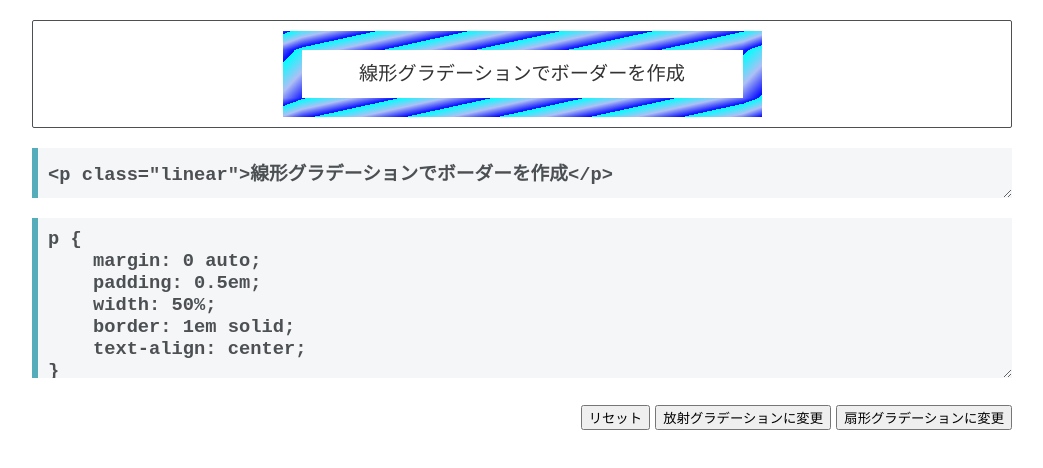
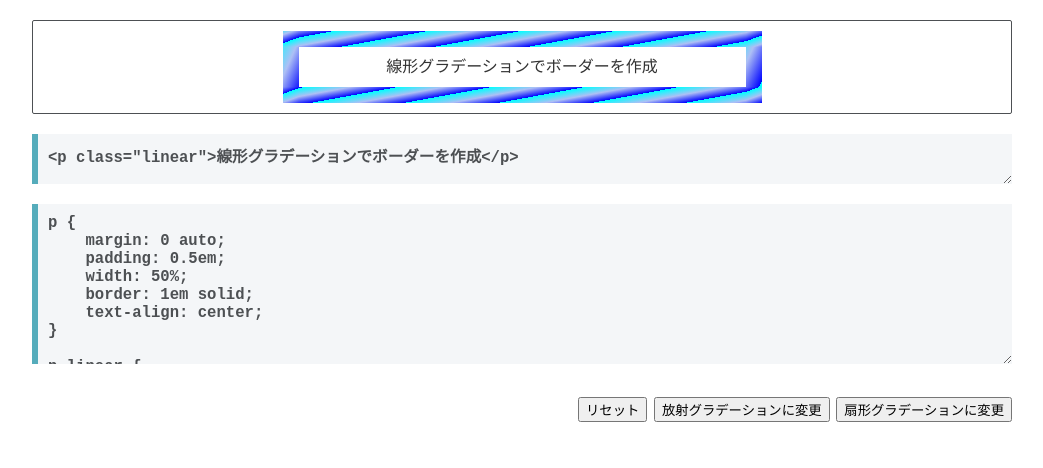
Before and after one commit to YScyber/border, a plain HTML site: page index.html in a window 1280 px wide. Shown: the whole page, without its empty margins (118-1161 px from the left). Drawn offline with Linux system fonts and the light colour scheme.

Commit message:
html要素とbutton要素のfont-sizeの値を変更

```diff
--- a/style.css
+++ b/style.css
@@ -1,6 +1,6 @@
 @charset "UTF-8";
 html {
-    font: 1.2em/1.5 "Helvetica Neue", Helvetica, Arial, sans-serif;
+    font: 1em/1.5 "Helvetica Neue", Helvetica, Arial, sans-serif;
 }
 
 body {
@@ -47,5 +47,5 @@ textarea.playable {
 div.playable-buttons {
     padding: 5px 0 5px 26px;
     text-align: right;
-    font-size: 100%;
+    font-size: 150%;
 }
```
